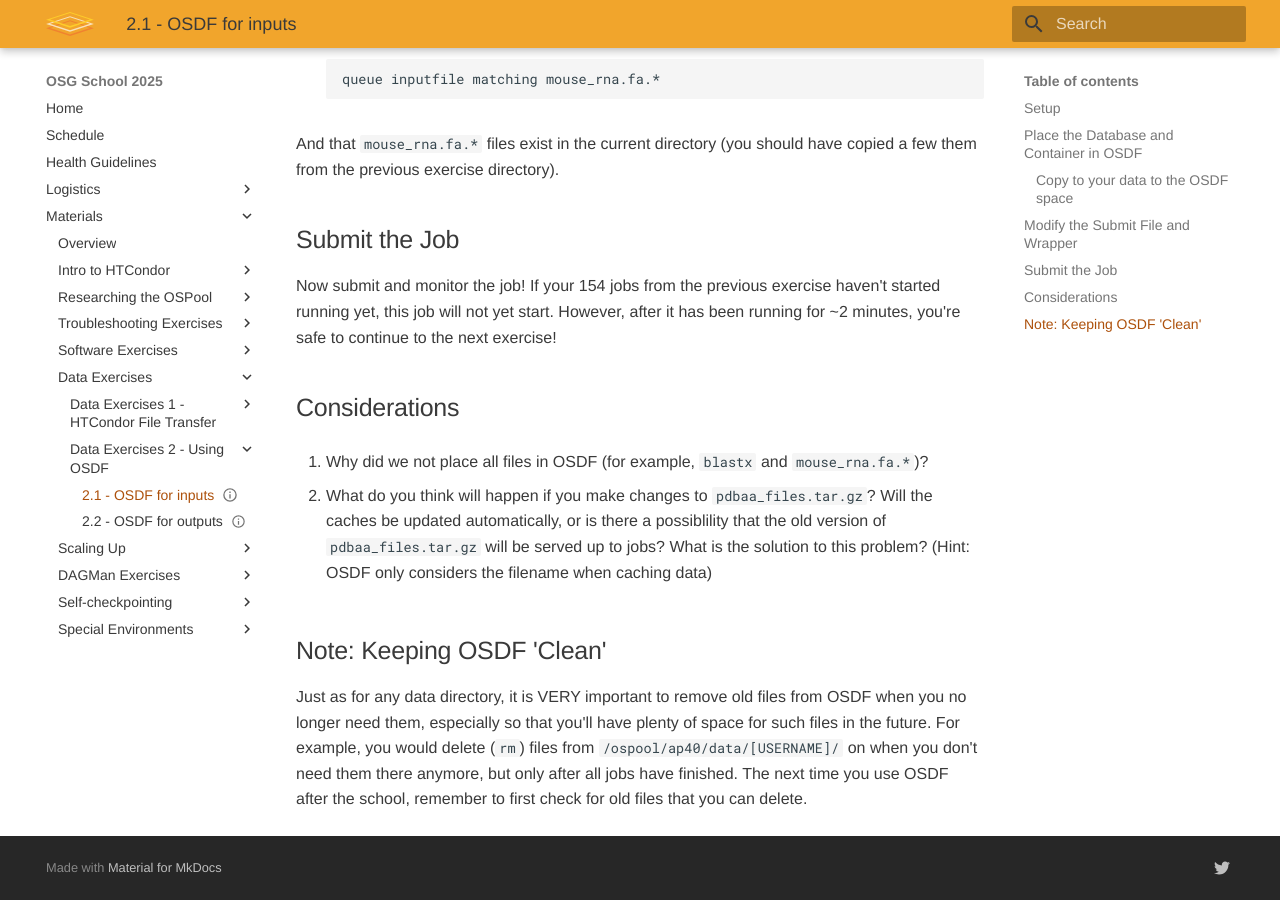
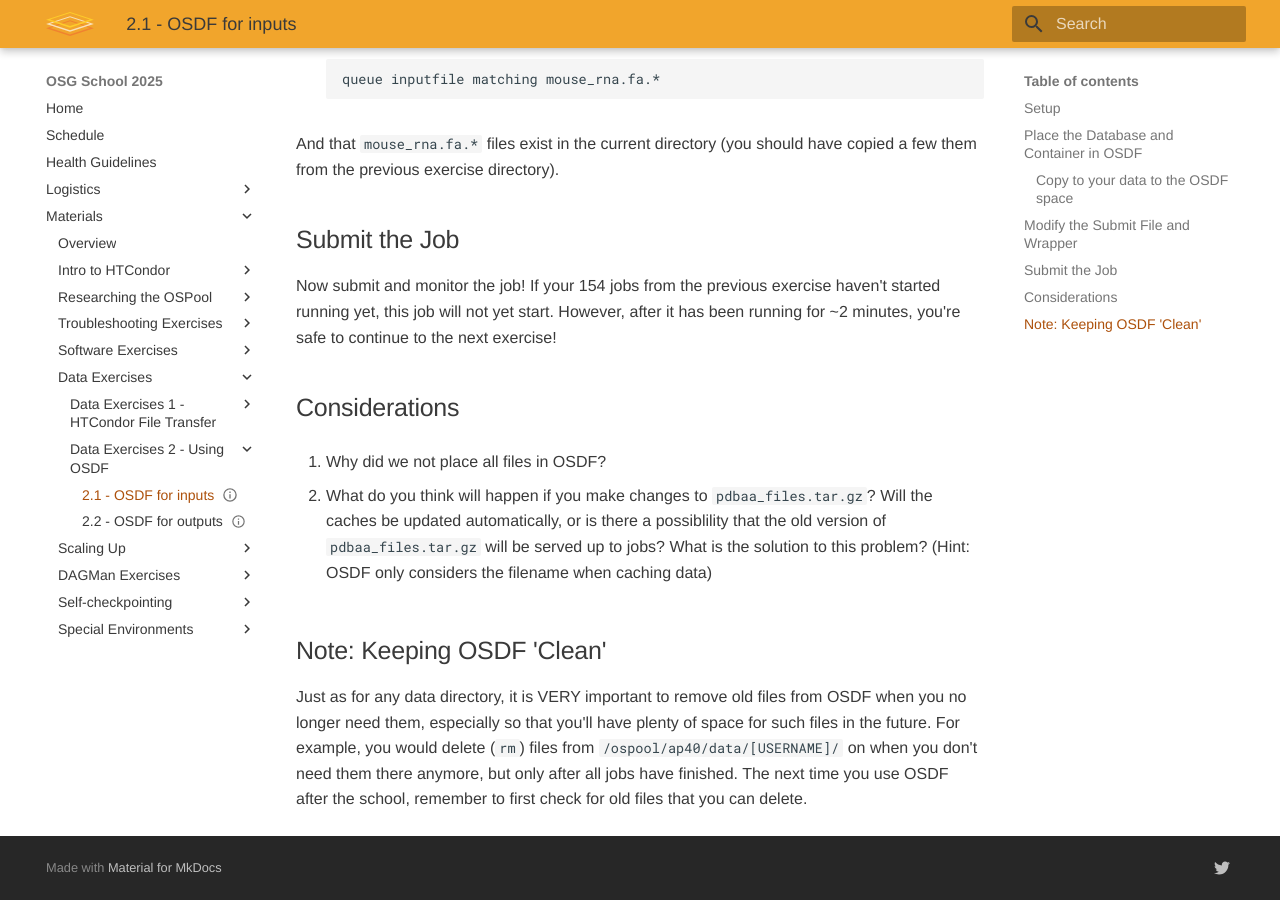
Before and after one commit to osg-htc/school-2025, an MkDocs documentation site: the page built from docs/materials/data/part2-ex1-osdf-inputs.md, in a window 1280 px wide and 900 px high, scrolled down 2030 px. Built offline with MkDocs 1.6.1 and Material for MkDocs 9.7.7, drawn with Linux system fonts in a browser that asks for light colours.

Commit message:
Update part2-ex1-osdf-inputs.md

```diff
--- a/docs/materials/data/part2-ex1-osdf-inputs.md
+++ b/docs/materials/data/part2-ex1-osdf-inputs.md
@@ -84,7 +84,7 @@ However, after it has been running for ~2 minutes, you're safe to continue to th
 Considerations
 --------------
 
-1. Why did we not place all files in OSDF (for example, `blastx` and `mouse_rna.fa.*`)?
+1. Why did we not place all files in OSDF?
 
 2. What do you think will happen if you make changes to `pdbaa_files.tar.gz`? Will the caches
    be updated automatically, or is there a possiblility that the old version of
```
